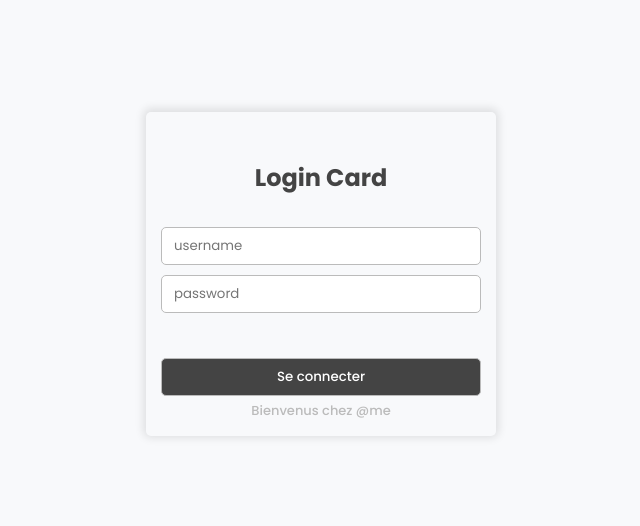
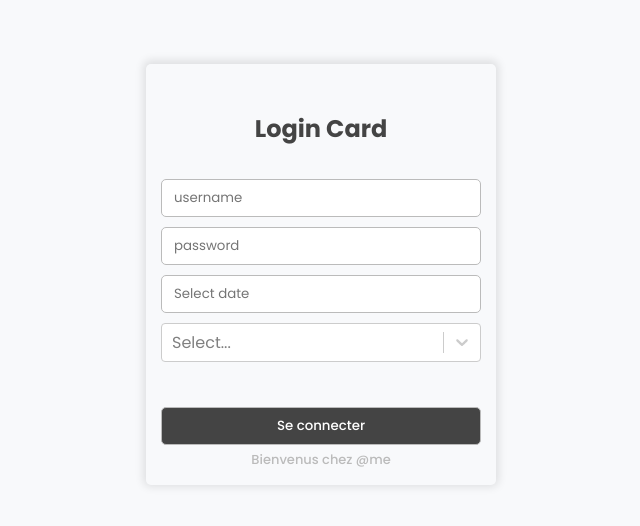
Before and after one commit to aitemrar-younes/frontend, a React (Vite) app: page /login in a window 1280 px wide. Shown: the part 126-652 px from the top of the page, without its empty margins (319-959 px from the left). Built offline with nearby package versions, Linux system fonts and the light colour scheme.

Commit message:
more date and select input

```diff
--- a/package.json
+++ b/package.json
@@ -11,11 +11,14 @@
   },
   "dependencies": {
     "@hookform/resolvers": "^3.3.4",
+    "date-fns": "^3.2.0",
     "react": "^18.2.0",
+    "react-datepicker": "^4.25.0",
     "react-dom": "^18.2.0",
     "react-hook-form": "^7.49.3",
     "react-icons": "^5.0.1",
     "react-router-dom": "^6.21.2",
+    "react-select": "^5.8.0",
     "yup": "^1.3.3"
   },
   "devDependencies": {
--- a/src/assets/Styles/globalStyle.scss
+++ b/src/assets/Styles/globalStyle.scss
@@ -28,7 +28,7 @@ p{
     border-radius: 5px;
     box-shadow: 0 -1px 8px 3px rgba(0,0,0,0.1);
 }
-input{
+.input{
     padding: 8px 12px;
     border-radius: 5px;
     //margin-bottom: 5px;
@@ -50,6 +50,9 @@ input{
             box-shadow: 0 0 5px 0.2rem rgb(255, 17, 0, 0.25);
         }
     }
+}
+.react-datepicker-wrapper{
+    width: 100%;
 }
 button.btn{
     padding: 8px 12px;
--- a/src/pages/Form/__Form.jsx
+++ b/src/pages/Form/__Form.jsx
@@ -1,27 +1,48 @@
-import React from 'react'
+import React, { useEffect, useState } from 'react'
 import RootFrame from '../../components/layout/RootFrame'
 import '/src/assets/Styles/Custom_form.scss'
+import DatePicker from "react-datepicker";
+import "react-datepicker/dist/react-datepicker.css";
+import Select from 'react-select'
 const Custom_Form = () => {
+  const [startDate, setStartDate] = useState(new Date());
+  const options = [
+    { value: 'chocolate', label: 'Chocolate' },
+    { value: 'strawberry', label: 'Strawberry' },
+    { value: 'vanilla', label: 'Vanilla' }
+  ]
+
   return (
     <RootFrame>
-        <div className='__Form__'>
+      <div className="__Form__">
         Forms ...
         <br />
         <form action="">
           <div className="input-group">
             {/* <label htmlFor="">Label</label> */}
-                <input type="text" />
+            <input className='input' type="text" />
           </div>
           <div className="input-group">
             {/* <label htmlFor="">Date</label> */}
             {/* <input type="date" /> */}
+            <DatePicker
+              className="input"
+              selected={startDate}
+              onChange={(date) => setStartDate(date)}
+              dateFormat="dd/MM/yyyy"
+            />
+          </div>
+          <div className="input-group">
+            <Select options={options} />
           </div>
           <br />
-              <button className='btn' type="submit">Validate</button>
+          <button className="btn" type="submit">
+            Validate
+          </button>
         </form>
       </div>
     </RootFrame>
-  )
+  );
 }
 
 export default Custom_Form
--- a/src/pages/Table/Table.jsx
+++ b/src/pages/Table/Table.jsx
@@ -29,7 +29,7 @@ const Table = () => {
                     <div className="col">
                         <div className="input-group">
                             <label htmlFor="input_search">Cherecher</label>
-                            <input id='input_search' type="text" className="search" placeholder='...' />
+                            <input id='input_search' type="text" className="input search" placeholder='...' />
                         </div>
                         <button className="filter_button">Filtrer<TbFilterSearch  size={20} color='#777' /></button>
                     </div>
--- a/src/pages/login/Login.jsx
+++ b/src/pages/login/Login.jsx
@@ -1,33 +1,49 @@
-import React from 'react'
+import React, { useState } from 'react'
 import '/src/assets/Styles/Login.scss'
-import { useForm } from 'react-hook-form'
+import { Controller, useForm } from 'react-hook-form'
 import * as yup from 'yup'
 import { yupResolver } from '@hookform/resolvers/yup'
 import { useNavigate } from 'react-router-dom';
+import DatePicker from "react-datepicker";
+import { format } from 'date-fns';
+import "react-datepicker/dist/react-datepicker.css";
+import Select from 'react-select'
 
 const validationSchema = yup.object({
     username:yup.string().required('username est obligatoire').min(3),
     password:yup.string().required('password est obligatoire'),
+    'date-input':yup.string().required(),
+    'select-input':yup.object({
+        value:yup.string().required(),
+    }),
 })
 const Custom_Input = ({label, register, errors, type='text', placeholder=''}) =>{
     return (
         <div className="input-group">
-            <input {...register(label)} className={errors[label] ? 'invalid': ''} type={type} placeholder={placeholder}/>
+            <input {...register(label)} className={`input ${errors[label] ? 'invalid': ''}`} type={type} placeholder={placeholder}/>
             {errors && errors[label] && <span className="text-danger">{errors[label].message}</span>}
         </div>
     )
 }
 const Login = () => {
     const navigate = useNavigate();
-    const {register, handleSubmit, formState:{errors}} = useForm({
+    const {register, handleSubmit, formState:{errors}, control} = useForm({
         resolver: yupResolver(validationSchema),
         defaultValues: {
             username:'',
             password:'',
+            'date-input':'',
+            'select-input':""
         }
     })
+    const options = [
+      { value: 'chocolate', label: 'Chocolate' },
+      { value: 'strawberry', label: 'Strawberry' },
+      { value: 'vanilla', label: 'Vanilla' }
+    ]
     const onSubmit = data =>{
         console.log(data)
+        console.log(format(data['date-input'], 'dd-MM-yyyy'))
         navigate('/');
     }
   return (
@@ -40,6 +56,36 @@ const Login = () => {
                 <form onSubmit={handleSubmit(onSubmit)} autoComplete='off'>
                     <Custom_Input label='username' placeholder='username' register={register} errors={errors} />
                     <Custom_Input label='password' placeholder='password' register={register} errors={errors} type='password'/>
+                    <div className="input-group">
+                        <Controller
+                            control={control}
+                            name='date-input'
+                            render={({ field }) => (
+                                <DatePicker
+                                    placeholderText='Select date'
+                                    className={`input ${errors['date-input'] ? 'invalid': ''}`}
+                                    onChange={(date) => field.onChange(date)}
+                                    selected={field.value}
+                                />
+                            )}
+                        />
+                        {errors && errors["date-input"] && <span className="text-danger">{errors["date-input"].message}</span>}
+                    </div>
+                    <div className="input-group">
+                        <Controller
+                            control={control}
+                            name='select-input'
+                            render={({ field }) => (
+
+                                <Select
+                                    {...field}
+                                    options={options}
+                                    defaultValue={null}
+                                />
+                            )}
+                        />
+                        {errors && errors["select-input"] && <span className="text-danger">{errors["select-input"].message}</span>}
+                    </div>
                     <button className='btn' type="submit">Se connecter</button>
                 </form>
             </div>
```
Also changed, not shown: list of commands.txt, 1 other file (tests, documents, lock files or other folders). Lines whose indentation alone changed are shown as unchanged.
